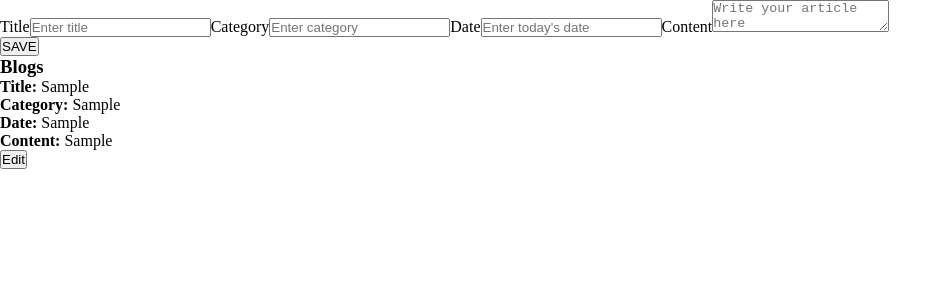
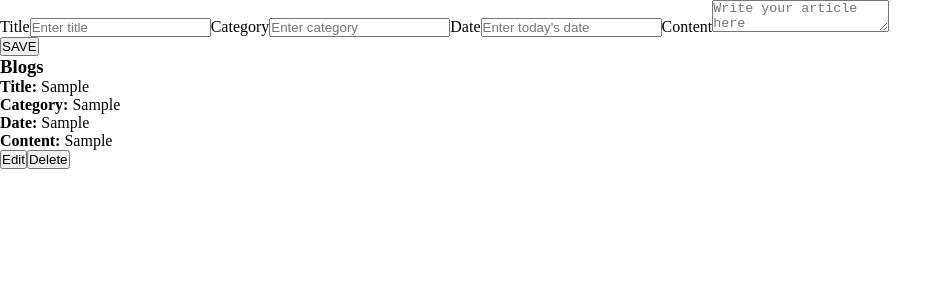
Before and after one commit to dianabombi/Psychologist, a React (Create React App) app in the folder client/: page /blog in a window 1280 px wide. Both pictures are taken after typing "Sample", "Sample", "Sample", "Sample" into the empty fields and a click on the button "SAVE". Shown: the top 300 px of the page, without its empty margins (0-952 px from the left). Built offline with nearby package versions, Linux system fonts and the light colour scheme; a web font is replaced by a local one.

Commit message:
delete blog button

```diff
--- a/client/src/components/blog.js
+++ b/client/src/components/blog.js
@@ -46,6 +46,14 @@ function Blog () {
         setEditIndex(null); // Exit editing mode
         setEditBlog(null); // Clear editing state
       };
+
+    const handleDelete = (index) => {
+        const confirmDelete = window.confirm("Are you sure you want to delete?");
+        if (confirmDelete) {
+        const updatedBlogs = blogs.filter((_, i) => i !== index);
+        setBlogs(updatedBlogs);
+        }
+    };
 
     return (
         <div>
@@ -143,7 +151,7 @@ function Blog () {
                   <strong>Content:</strong> {blog.content}
                 </p>
                 <button onClick={() => handleEdit(index)}>Edit</button>
-
+                <button onClick={() => handleDelete(index)}>Delete</button>
               </div>
             )}
           </div>
```
Also changed, not shown: 1 other file (tests, documents, lock files or other folders).
